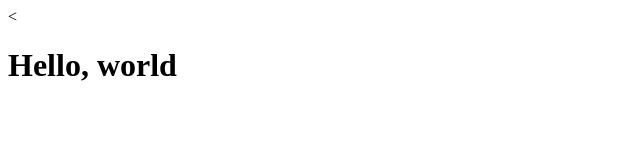
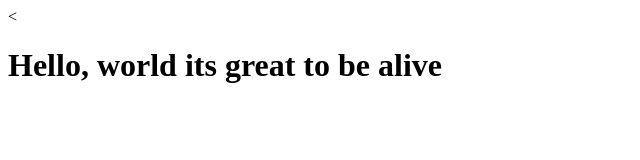
Before and after one commit to musa347/coursera, a plain HTML site: page site/index.html in a window 1280 px wide. Shown: the whole page, without its empty margins (0-640 px from the left). Drawn offline with Linux system fonts and the light colour scheme.

Commit message:
small addition to our page content

```diff
--- a/site/index.html
+++ b/site/index.html
@@ -4,6 +4,6 @@
 	<title>Hello, world</title>
 </head>
 <body>
-<h1>Hello, world</h1>
+<h1>Hello, world its great to be alive</h1>
 </body>
 </html>
```
